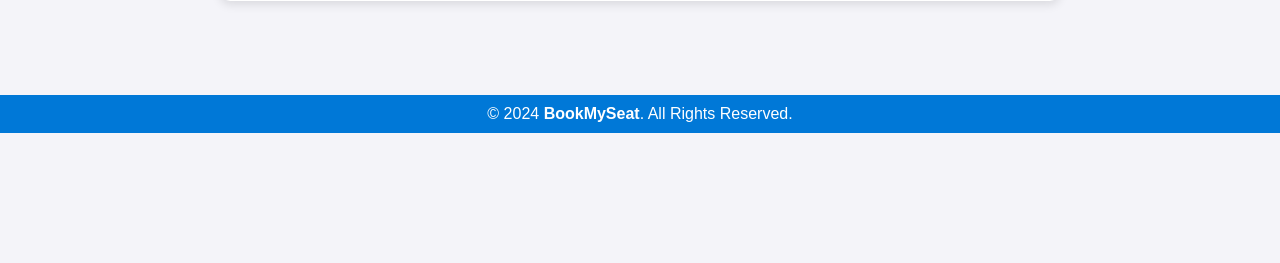
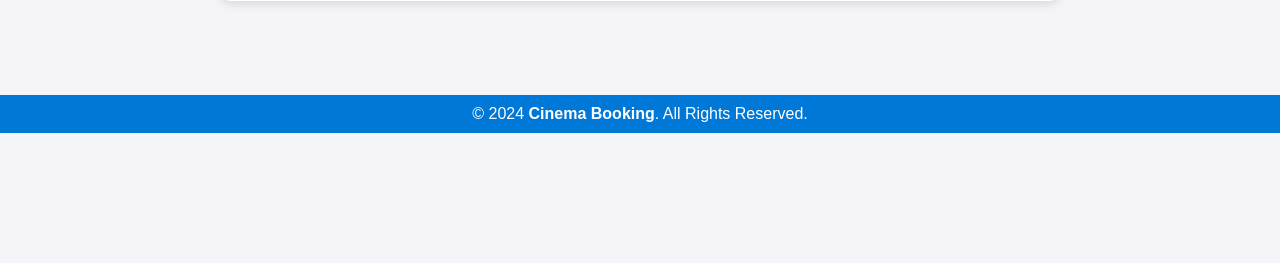
Before and after one commit to Sasiii437/BookYourShow, a Django app: page /about_us/ in a window 1280 px wide. Shown: the part 537-800 px from the top of the page. Run offline with Django 5.2, Linux system fonts and the light colour scheme.

Commit message:
Update about_us.html

```diff
--- a/templates/about_us.html
+++ b/templates/about_us.html
@@ -125,7 +125,7 @@
     <br>
     <br>
     <footer>
-        <p>&copy; 2024 <b>BookMySeat</b>. All Rights Reserved.</p>
+        <p>&copy; 2024 <b>Cinema Booking</b>. All Rights Reserved.</p>
     </footer>
 </body>
 </html>
```
